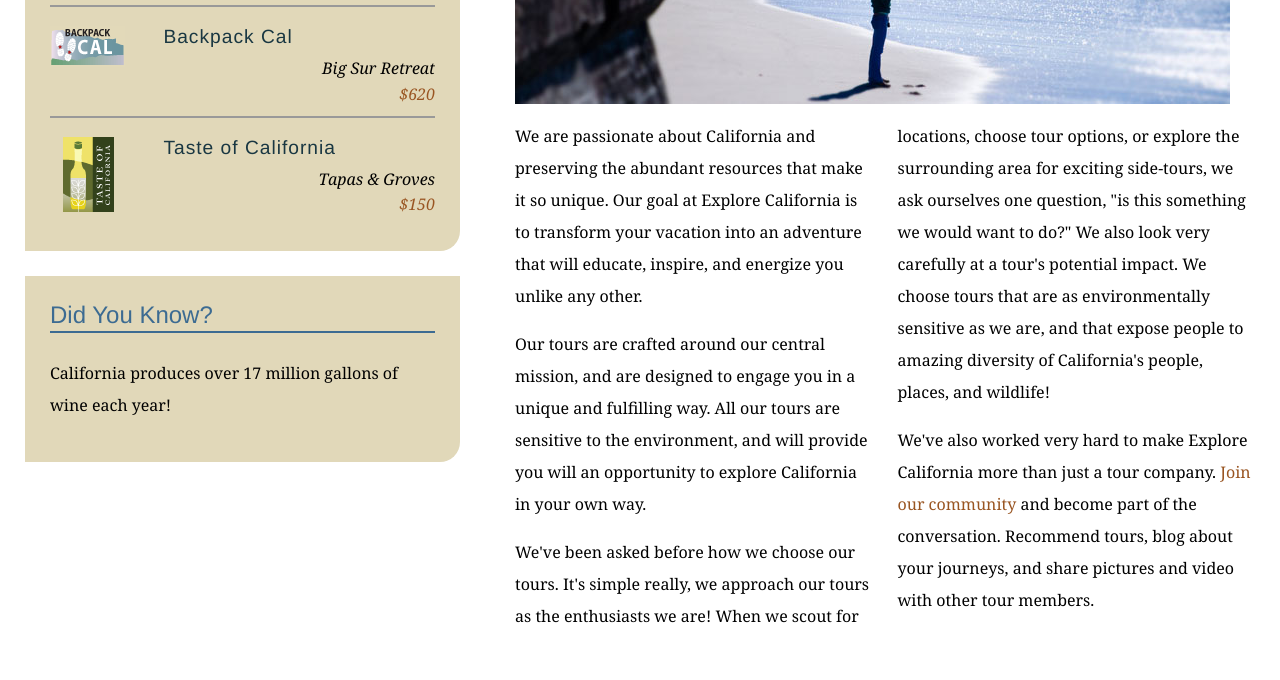
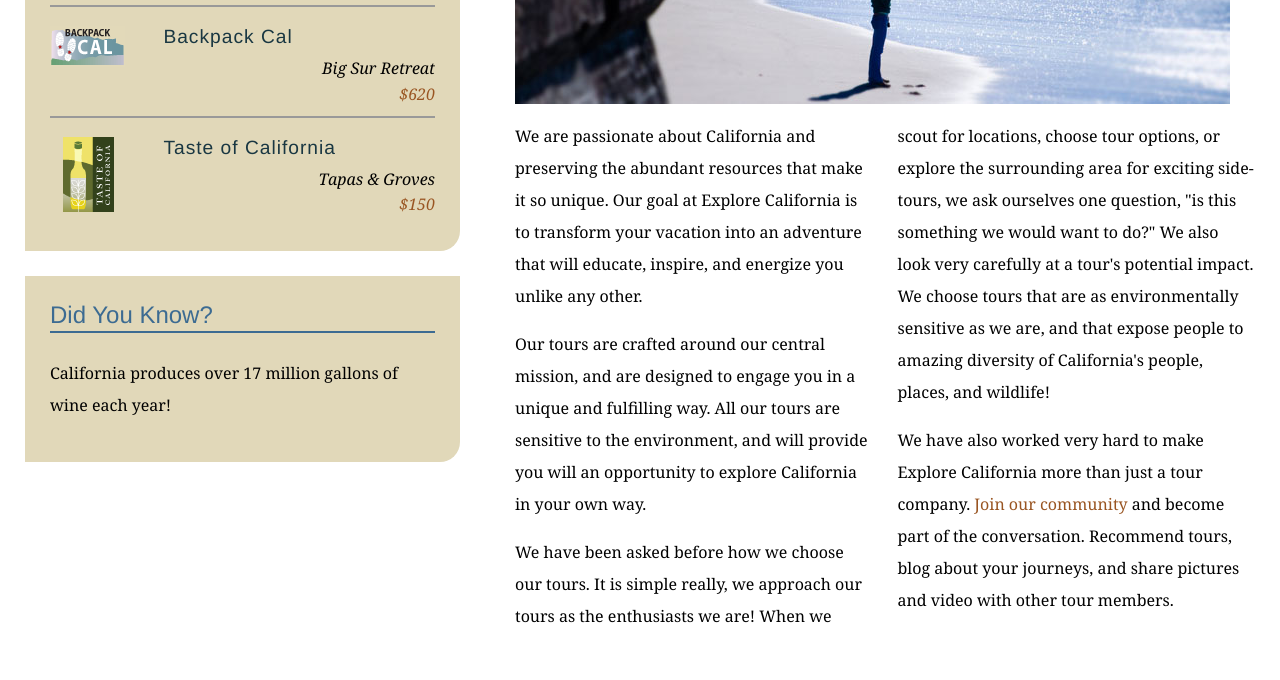
Before and after one commit to OnyechiJacob/Explore_California, a plain HTML site: page mission.html in a window 1280 px wide. Shown: the part 580-1260 px from the top of the page. Drawn offline with Linux system fonts and the light colour scheme.

Commit message:
made contractions in full for text in missions.html

```diff
--- a/mission.html
+++ b/mission.html
@@ -64,8 +64,8 @@
           <div class="multiCol">
             <p>We are passionate about California and preserving the abundant resources that make it so unique. Our goal at Explore California is to transform your vacation into an adventure that will educate, inspire, and energize you unlike any other.</p>
             <p>Our tours are crafted around our central mission, and are designed to engage you in a unique and fulfilling way. All our tours are sensitive to the environment, and will provide you will an opportunity to explore California in your own way.</p>
-            <p>We've been asked before how we choose our tours. It's simple really, we approach our tours as the enthusiasts we are! When we scout for locations, choose tour options, or explore the surrounding area for exciting side-tours, we ask ourselves one question, &quot;is this something we would want to do?&quot; We also look very carefully at a tour's potential impact. We choose tours that are as environmentally sensitive as we are, and that expose people to amazing diversity of California's people, places, and wildlife!</p>
-            <p>We've also worked very hard to make Explore California more than just a tour company. <a href="explorers/join.html">Join our community</a> and become part of the conversation. Recommend tours, blog about your journeys, and share pictures and video with other tour members.</p>
+            <p>We have been asked before how we choose our tours. It is simple really, we approach our tours as the enthusiasts we are! When we scout for locations, choose tour options, or explore the surrounding area for exciting side-tours, we ask ourselves one question, &quot;is this something we would want to do?&quot; We also look very carefully at a tour's potential impact. We choose tours that are as environmentally sensitive as we are, and that expose people to amazing diversity of California's people, places, and wildlife!</p>
+            <p>We have also worked very hard to make Explore California more than just a tour company. <a href="explorers/join.html">Join our community</a> and become part of the conversation. Recommend tours, blog about your journeys, and share pictures and video with other tour members.</p>
           </div>
         </div>
       </div>
```
